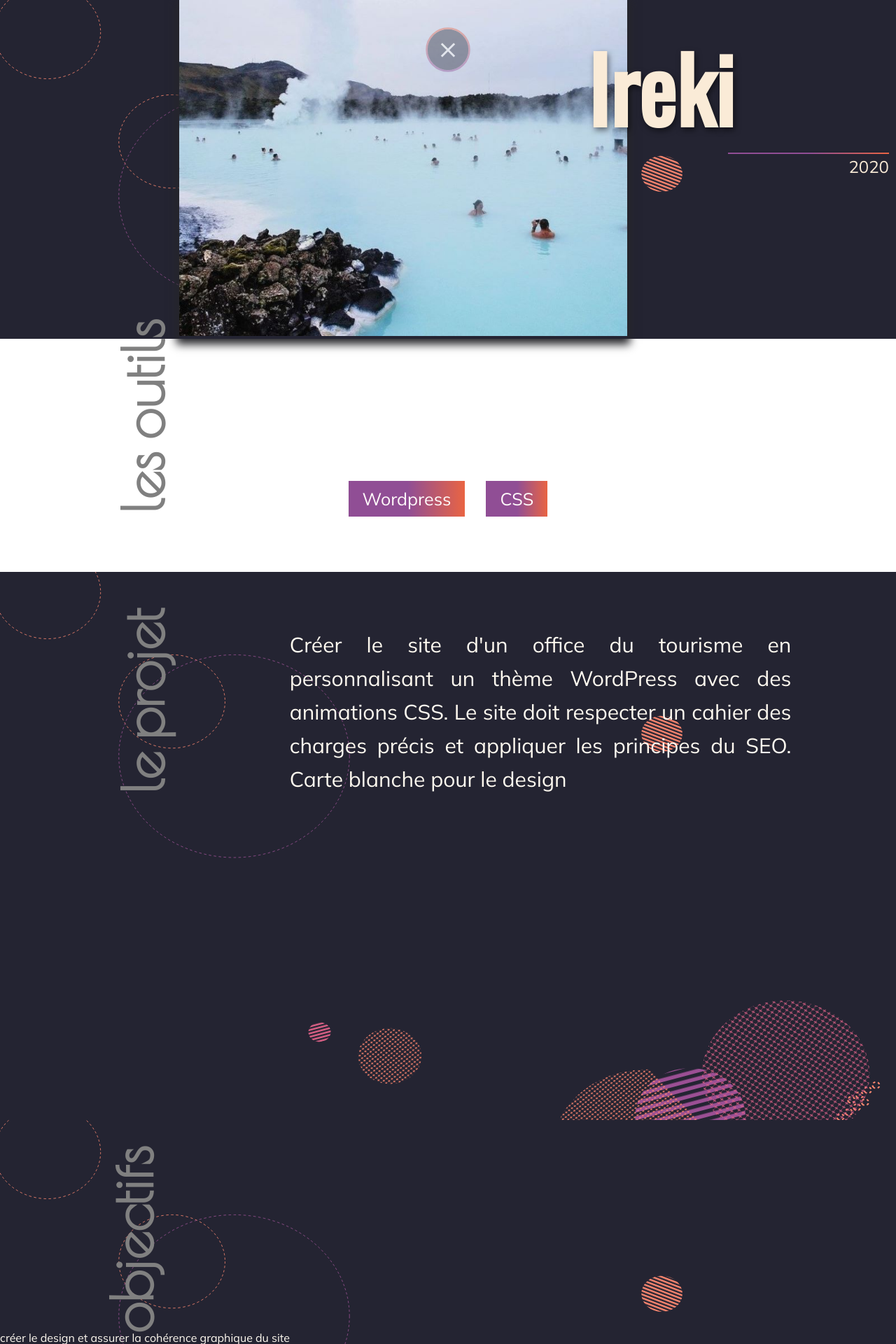
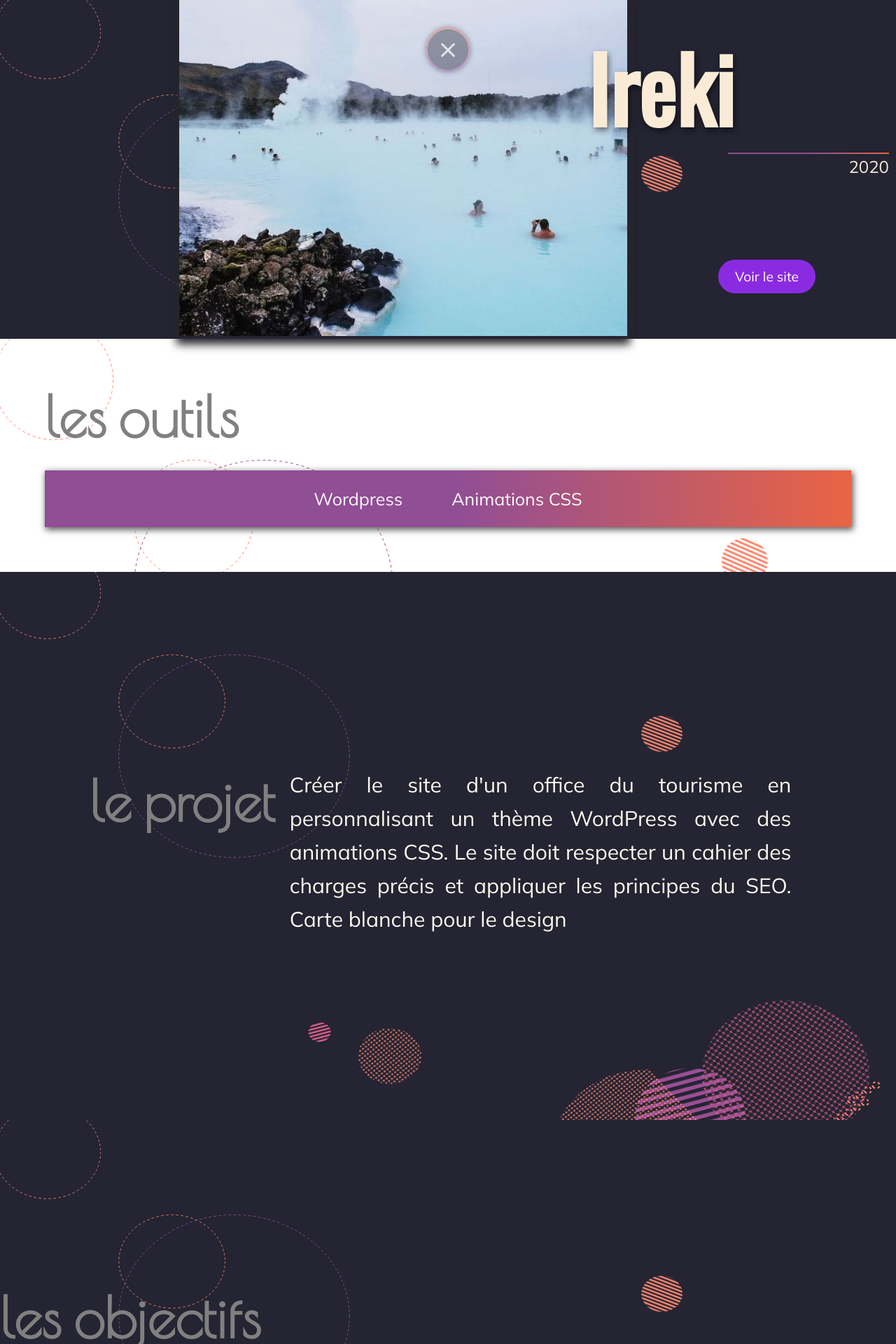
Before and after one commit to AstridPrlt/portfolioNg, an Angular app: page /portfolio/ireki in a window 1280 px wide. Shown: the top 1920 px of the page at 70% size. Built offline with nearby package versions, Linux system fonts and the light colour scheme.

Commit message:
design: translate on scroll method for project page

```diff
--- a/src/app/projects/projet/projet.component.html
+++ b/src/app/projects/projet/projet.component.html
@@ -20,6 +20,8 @@
     <div id="imgHero">
       <img [src]="projectDetails.images.main" alt="image du site {{projectDetails.name}}">
     </div>
+
+    <a id="urlLink" href="{{projectDetails.url}}" target="_blank">Voir le site</a>
   </section>
 
   <section id="tools">
@@ -39,7 +41,7 @@
     </section>
 
     <section id="objectives">
-      <div id="descFunctionalities">
+      <div id="descObjectives">
         <h3>les objectifs</h3>
         <ul>
           <li *ngFor="let item of projectDetails.objectives">{{item}}</li>
@@ -47,10 +49,10 @@
       </div>
     </section>
 
-    <section id="responsive">
+    <section id="responsive" #responsive>
       <div class="wrapper">
         <div class="text">
-          <p>un site responsive</p>
+          <p #responsiveText>design responsive<br>et accessible</p>
         </div>
         <div class="slider-dots">
           <button class="dot active"><span class="material-icons">computer</span></button>
--- a/src/app/projects/projet/projet.component.scss
+++ b/src/app/projects/projet/projet.component.scss
@@ -19,14 +19,14 @@ button.close {
   top: 5%;
   left: 50%;
   transform: translateX(-50%);
-  // padding: 10px;
   border-radius: 50%;
   color: floralwhite;
   border: none;
   outline: none;
   background: #242432;
+  box-shadow: 0px 0px 8px 0px black;
   opacity: 0.4;
-  transition: all 0.5s ease;
+  transition: all 0.3s ease;
   span {
     font-size: 35px;
     position: absolute;
@@ -99,6 +99,25 @@ section#hero {
       transform: scale(1.05);
     }
   }
+
+  a#urlLink {
+    position: absolute;
+    right: 115px;
+    bottom: 65px;
+    padding: 12px 24px;
+    text-decoration: none;
+    color: white;
+    background: blueviolet;
+    border-radius: 25px;
+    font-size: 1.2rem;
+    box-shadow: 0 0 0 0 #3b324a;
+    animation: pulse 1.3s infinite;
+  }
+  @keyframes pulse {
+    to {
+        box-shadow: 0 0 0 20px transparent;
+    }
+}
 }
 
 h3 {
@@ -108,19 +127,25 @@ h3 {
   color: gray;
   width: fit-content;
   /* padding: 0px 20px; */
-  transform: rotate(-90deg);
+  // transform: rotate(-90deg);
 }
 
 section#tools {
-  background: white;
+  // background: white;
+  background: url('./../../../assets/img/PatternT.svg'), white;
+  background-attachment: fixed;
   color: black;
   padding: 5%;
   #toolsList {
     color: snow;
     display: flex;
     justify-content: center;
+    background: linear-gradient(to right, #904e95 51%, #e96443 100%);
+    flex-grow: 1;
+    height: fit-content;
+    flex-wrap: wrap;
+    box-shadow: 2px 3px 9px 1px #5e5e5e;
     span {
-      background: linear-gradient(to right, #904e95 51%, #e96443 100%);
       display: inline-block;
       margin: 15px;
       padding: 10px 20px;
@@ -132,15 +157,17 @@ section#tools {
 #scroller {
   section {
     height: 100vh;
+    display: flex;
+    align-items: center;
   }
 }
 section#description {
-  margin: 80px auto;
+  // margin: 80px auto;
   padding: 0 10%;
   #descProject {
     display: flex;
   }
-  p, li {
+  p {
     width: 70%;
     margin: auto;
     line-height: 1.6;
@@ -148,7 +175,18 @@ section#description {
     font-size: 30px;
     text-align: justify;
   }
-  #descFunctionalities {
+}
+
+section#objectives{
+  li {
+    width: 70%;
+    margin: auto;
+    line-height: 1.6;
+    white-space: pre-line;
+    font-size: 30px;
+    text-align: justify;
+  }
+  #descObjectives {
     h3 {
       text-align: right;
     }
@@ -156,6 +194,7 @@ section#description {
 }
 
 section#responsive {
+  overflow: hidden;
   .wrapper {
     margin: 50px auto;
     width: 85%;
@@ -169,15 +208,15 @@ section#responsive {
         background: linear-gradient(to right, #904e95 51%, #e96443 100%);
         box-shadow: 2px 2px 12px 2px #2e2e2e;
         position: absolute;
-        left: 15%;
+        left: 20%;
         top: 50%;
         z-index: 10;
         height: 45%;
         width: 100%;
         // margin: 10%;
         font-family: 'Poiret One', sans-serif;
-        font-size: 4rem;
-        line-height: 1.5;
+        font-size: 3.7rem;
+        line-height: 1.3;
       }
     }
     .slider-dots {
@@ -254,10 +293,12 @@ section#responsive {
 
 section#footer {
   position: relative;
-  height: 170px;
+  height: 200px;
   .navOtherProject {
     display: flex;
     position: absolute;
+    top: 50%;
+    transform: translateY(-50%);
     &.nextProject {
       right: 0;
     }
--- a/src/app/projects/projet/projet.component.ts
+++ b/src/app/projects/projet/projet.component.ts
@@ -23,9 +23,12 @@ export class ProjetComponent implements OnInit, AfterViewInit {
   strokeDashoffset!: number;
 
   @ViewChild("wrapper") wrapper!: ElementRef;
+  @ViewChild("responsive") responsive!: ElementRef;
+  @ViewChild("responsiveText") responsiveText!: ElementRef;
 
   @HostListener('window:scroll') onScroll(e: Event): void {
     this.closeButtonAnimation();
+    this.translateOnScroll();
   }
 
   constructor(private route: ActivatedRoute, private elem: ElementRef, private _renderer: Renderer2, @Inject(DOCUMENT) document: Document) {}
@@ -47,6 +50,7 @@ export class ProjetComponent implements OnInit, AfterViewInit {
 
   ngAfterViewInit(): void {
     this.showResponsive();
+    this.translateOnScroll();
   }
 
   closeButtonAnimation(): any {
@@ -54,6 +58,11 @@ export class ProjetComponent implements OnInit, AfterViewInit {
     let docHeight = document.documentElement.getBoundingClientRect().height;
     let percentage = 1-((scrollTop) / (docHeight - window.innerHeight));
     this.strokeDashoffset = percentage;
+  }
+
+  translateOnScroll(): void {
+    let responsiveTop = this.responsive.nativeElement.getBoundingClientRect().top;
+    this._renderer.setStyle(this.responsiveText.nativeElement, 'transform', `translate3d(${0.5 * responsiveTop}px, ${0.35 * responsiveTop}px, 0px)`);
   }
 
   scrollAuto(event: Event): void {
--- a/src/assets/projectsJson.json
+++ b/src/assets/projectsJson.json
@@ -134,7 +134,7 @@
     "github": "",
     "development": ["front-end"],
     "goal": "Créer le site d'un office du tourisme en personnalisant un thème WordPress avec des animations CSS. Le site doit respecter un cahier des charges précis et appliquer les principes du SEO. Carte blanche pour le design",
-    "tools": ["Wordpress", "CSS"],
+    "tools": ["Wordpress", "Animations CSS"],
     "objectives": [
       "créer le design et assurer la cohérence graphique du site",
       "respecter la structure demandée dans le cahier des charges",
```
